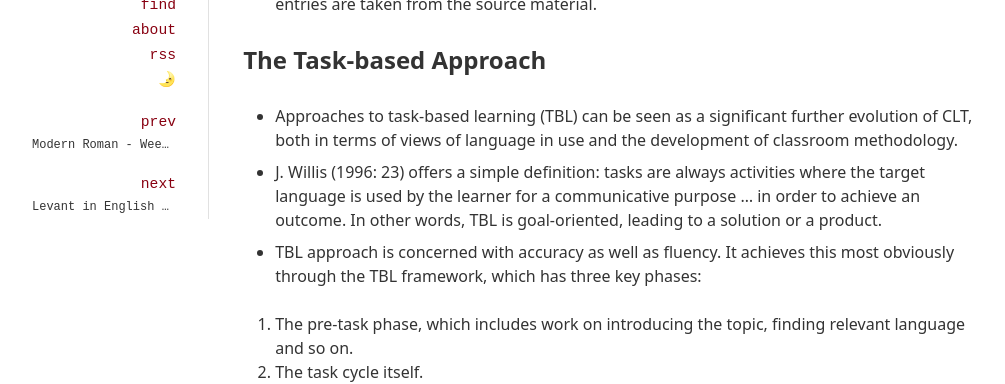
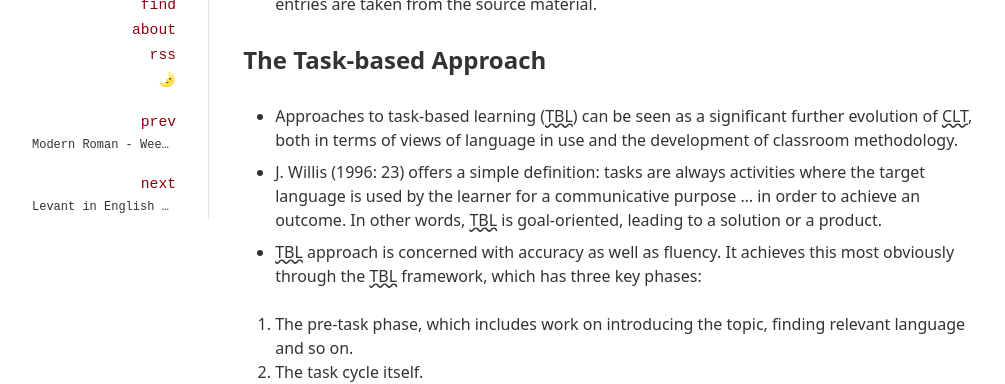
Before and after one commit to velitasali/notes, a Jekyll site: the page built from _posts/2020-10-15-material-development-2-2.md, in a window 1280 px wide and 1400 px high, scrolled down 6609 px. Shown: the part 155-539 px from the top of the window, without its empty margins (128-1133 px from the left). Built offline with Jekyll 4.4.1, drawn with Linux system fonts in a browser that asks for light colours; some of the changed text lies outside the part shown.

Commit message:
Update abbr looks

```diff
--- a/_sass/_main.scss
+++ b/_sass/_main.scss
@@ -195,6 +195,11 @@ article {
 			margin: .5rem 0;
 		}
 	}
+
+	abbr {
+		text-decoration-line: underline;
+		text-decoration-style: wavy;
+	}
 }
 
 p, ul, ol {
@@ -365,6 +370,7 @@ h6 {
 	text-overflow: ellipsis;
 	overflow: hidden;
 	white-space: nowrap;
+	cursor: help;
 }
 
 .nav-post-link {
```
Also changed, not shown: _posts/2020-10-15-material-development-2-2.md (+3 -0 lines), _posts/2020-10-19-material-development-3-1.md (added, +23 -0 lines).
